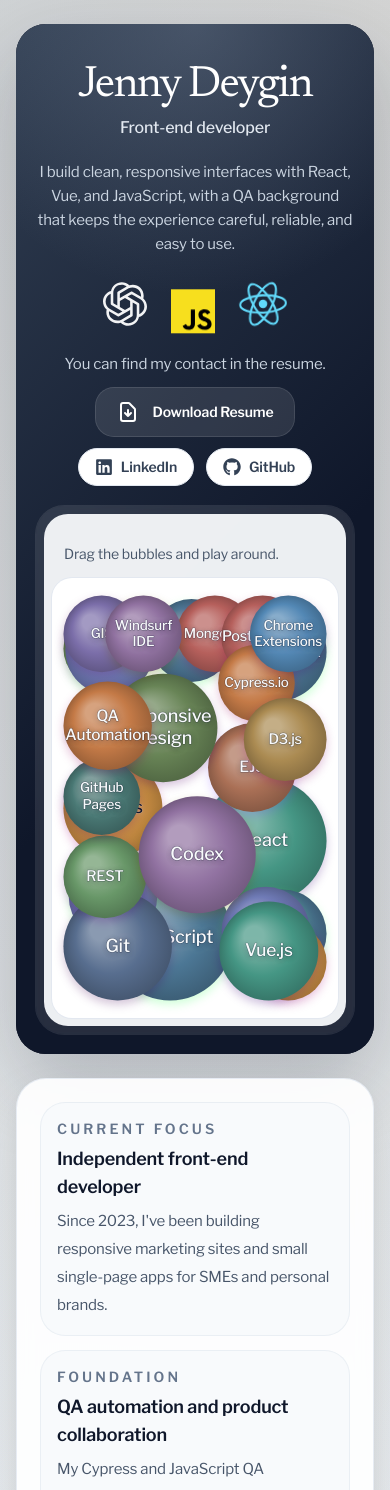
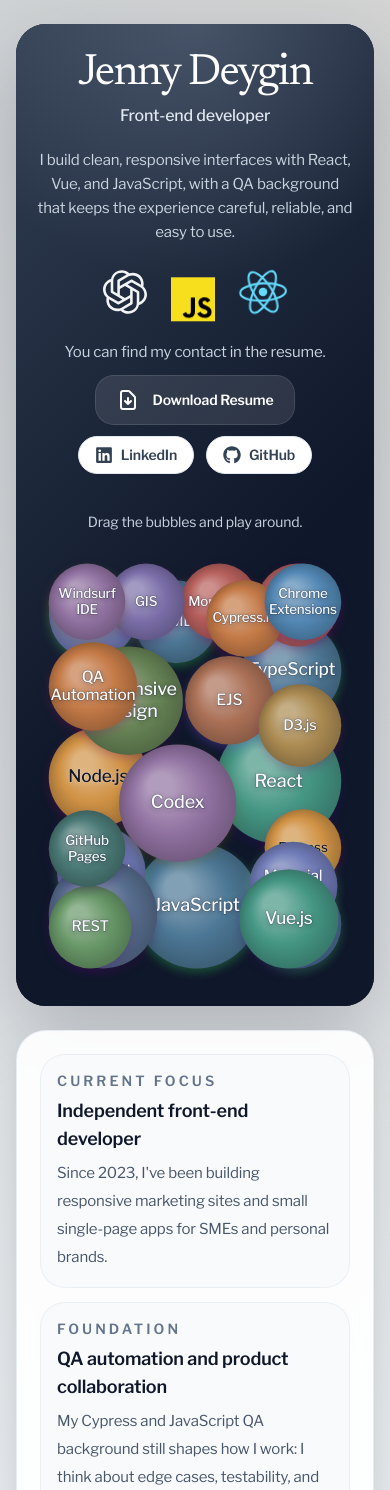
Before and after one commit to Junikab/portfolio, a React (Create React App) app: page / in a window 390 px wide. Shown: the top 1490 px of the page. Built offline with nearby package versions, Linux system fonts and the light colour scheme.

Commit message:
refactor layout and styles for improved responsiveness and consistency across components

```diff
--- a/src/components/layout/Header.js
+++ b/src/components/layout/Header.js
@@ -35,7 +35,7 @@
 function Header() {
     return (
         <header>
-            <div className="mt-5 text-center md:text-left">
+            <div className="mt-2 text-center lg:text-left">
                 <h1 className="font-display text-[2.75rem] leading-none text-white sm:text-5xl lg:text-[3.4rem]">
                     Jenny Deygin
                 </h1>
@@ -43,14 +43,14 @@
                     Front-end developer
                 </p>
             </div>
-            <div className="mt-5 max-w-xl space-y-3 text-center text-[15px] leading-6 text-slate-300 md:text-left sm:text-base sm:leading-7">
+            <div className="mt-5 max-w-xl space-y-3 text-center text-[15px] leading-6 text-slate-300 lg:text-left sm:text-base sm:leading-7">
                 <p>
                     I build clean, responsive interfaces with React, Vue, and
                     JavaScript, with a QA background that keeps the experience
                     careful, reliable, and easy to use.
                 </p>
             </div>
-            <div className="mt-6 flex flex-wrap items-center justify-center gap-6 md:justify-start sm:gap-8">
+            <div className="mt-6 flex flex-wrap items-center justify-center gap-6 sm:gap-8 lg:justify-start">
                 {introLogos.map(({ key, Logo, className }) => (
                     <HeaderLogo
                         key={key}
--- a/src/components/layout/IntroSection.js
+++ b/src/components/layout/IntroSection.js
@@ -12,13 +12,13 @@
                 aria-hidden="true"
                 className="absolute inset-0 bg-[radial-gradient(circle_at_top,_rgba(148,163,184,0.28),_transparent_26%),linear-gradient(135deg,_rgba(51,65,85,0.95),_rgba(15,23,42,1)_60%)]"
             />
-            <div className="relative grid gap-5 px-5 py-5 sm:gap-6 sm:px-8 sm:py-8 md:grid-cols-[minmax(0,0.95fr)_minmax(0,1.05fr)] md:items-stretch md:gap-6 lg:gap-7 lg:px-9 lg:py-9">
-                <div className="min-w-0 flex flex-col justify-between">
+            <div className="relative grid gap-5 px-5 py-5 sm:gap-6 sm:px-8 sm:py-8 lg:grid-cols-[minmax(0,0.95fr)_minmax(0,1.05fr)] lg:items-stretch lg:gap-7 lg:px-9 lg:py-9">
+                <div className="min-w-0 w-full max-w-[34rem] mx-auto flex flex-col justify-between lg:max-w-none lg:mx-0">
                     <Header />
                     <SocialLinks />
                 </div>
 
-                <div className="min-w-0">
+                <div className="min-w-0 w-full max-w-[34rem] mx-auto lg:max-w-none lg:mx-0">
                     <Skills variant="hero" />
                 </div>
             </div>
--- a/src/components/layout/Skills.js
+++ b/src/components/layout/Skills.js
@@ -4,23 +4,21 @@
 
 function Skills({ variant = "card" }) {
     const isHero = variant === "hero";
-    const wrapperClassName = isHero
-        ? "h-full rounded-[28px] bg-white/10 p-2 ring-1 ring-white/10 backdrop-blur-sm"
-        : "h-full";
+    const wrapperClassName = "h-full";
     const containerClassName = isHero
-        ? "flex h-full flex-col rounded-[24px] bg-slate-50/95"
+        ? "flex h-full flex-col"
         : "flex h-full flex-col overflow-hidden";
     const headerClassName = isHero
-        ? "px-5 pt-5 sm:px-6 sm:pt-6"
+        ? "px-0 pt-2"
         : "px-6 pt-6 sm:px-8 sm:pt-8";
     const chartPaddingClassName = isHero
-        ? "flex-1 px-2 pb-2 pt-3 sm:px-3 sm:pb-3"
+        ? "flex-1 pt-3"
         : "flex-1 px-2 pb-2 pt-3 sm:px-4 sm:pb-4";
     const chartFrameClassName = isHero
-        ? "h-full rounded-[20px] bg-white ring-1 ring-slate-200/80"
+        ? "h-full"
         : "h-full rounded-[24px] bg-slate-50/90 ring-1 ring-white";
     const copyClassName = isHero
-        ? "mt-2 text-sm leading-6 text-slate-600"
+        ? "mt-2 text-center text-sm leading-6 text-slate-300 lg:text-left"
         : "section-copy mt-3";
 
     const content = (
--- a/src/components/layout/SocialLinks.js
+++ b/src/components/layout/SocialLinks.js
@@ -7,18 +7,18 @@
     return (
         <div className="mt-6 flex flex-col gap-3 sm:mt-8 sm:gap-4">
             <div>
-                <p className="text-center text-[15px] leading-6 text-slate-300 md:text-left sm:text-base sm:leading-7">
+                <p className="text-center text-[15px] leading-6 text-slate-300 lg:text-left sm:text-base sm:leading-7">
                     You can find my contact in the resume.
                 </p>
             </div>
-            <div className="mx-auto flex w-full max-w-[16rem] justify-center md:mx-0 md:w-auto md:max-w-none md:justify-start">
+            <div className="mx-auto flex w-full max-w-[16rem] justify-center lg:mx-0 lg:w-auto lg:max-w-none lg:justify-start">
                 <DownloadResume
                     colorScheme="alternate"
                     fullWidth={false}
                     className="whitespace-nowrap px-5 text-sm sm:text-base"
                 />
             </div>
-            <Links className="mx-auto w-full justify-center md:mx-0 md:w-auto md:justify-start" />
+            <Links className="mx-auto w-full justify-center lg:mx-0 lg:w-auto lg:justify-start" />
         </div>
     );
 }
```
